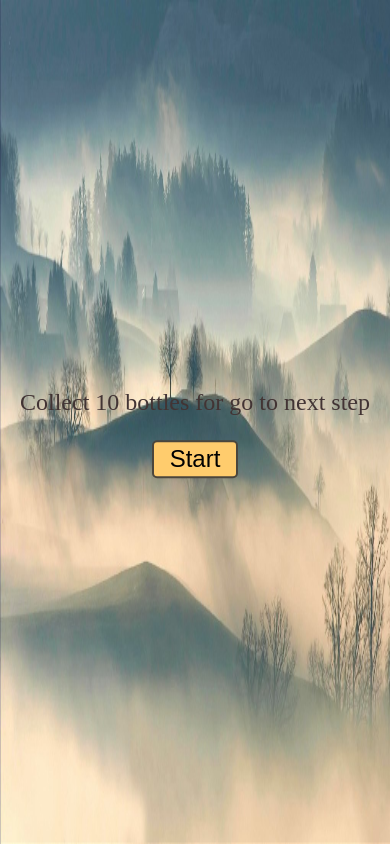
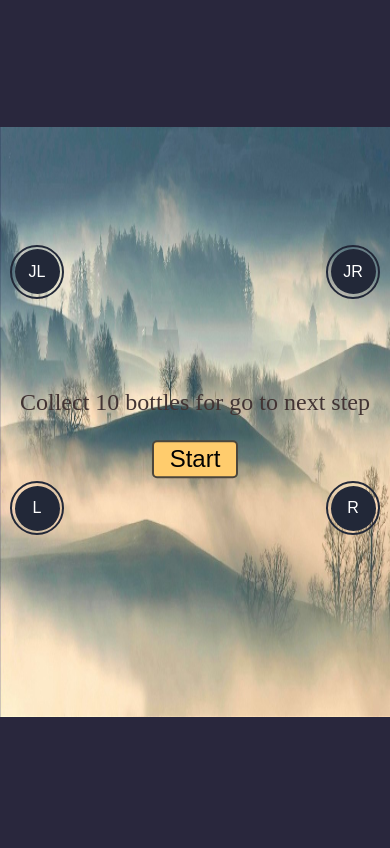
Before and after one commit to deepak-coding-art/whiskey-run, a plain HTML site: page index.html in a window 390 px wide. Drawn offline with Linux system fonts and the light colour scheme.

Commit message:
Chnage some controlls.

```diff
--- a/index.html
+++ b/index.html
@@ -10,6 +10,12 @@
   <body>
     <div class="game-container">
       <canvas class="canvas-element"></canvas>
+      <div class="mobile-controls">
+        <div class="mobile-left"><button>L</button></div>
+        <div class="mobile-right"><button>R</button></div>
+        <div class="mobile-top-left"><button>JL</button></div>
+        <div class="mobile-top-right"><button>JR</button></div>
+      </div>
     </div>
     <div class="startContainer" id="startContainer">
       <p class="startMessage">Collect 10 bottles for go to next step</p>
--- a/script.js
+++ b/script.js
@@ -4,14 +4,25 @@ const c = canvas.getContext("2d");
 const startBtn = document.getElementById("startBtn");
 const winBtn = document.getElementById("winBtn");
 
-const baseUrl = "/whiskey-run/";
+const baseUrl = "/";
 
 let stop = false;
 let frameCount = 0;
 let fps, fpsInterval, startTime, now, then, elapsed;
 
-canvas.width = innerWidth;
-canvas.height = innerHeight;
+// Get the device pixel ratio
+const dpr = window.devicePixelRatio || 1;
+
+// Get the canvas size in CSS pixels
+const canvasWidth = canvas.clientWidth;
+const canvasHeight = canvas.clientHeight;
+
+// Set the canvas size in device pixels
+canvas.width = canvasWidth * dpr;
+canvas.height = canvasHeight * dpr;
+
+// canvas.width = canvas.clientWidth;
+// canvas.height = canvas.clientHeight;
 
 const gravity = 0.5;
 let score = 0;
@@ -50,7 +61,7 @@ let stagerFrame = 5;
 
 let animationRequestId;
 
-let winScore = 1;
+let winScore = 10;
 
 // character
 class Player {
@@ -455,74 +466,61 @@ function winGame() {
   document.getElementById("winContainer").style.display = "flex";
 }
 
-addEventListener("keydown", ({ keyCode }) => {
-  switch (keyCode) {
-    case 65:
+addEventListener("keydown", ({ key }) => {
+  if (key === "a" || key === "ArrowLeft") {
     keys.left.pressed = true;
-      break;
-    case 83:
-      break;
-    case 68:
+    return;
+  } else if (key === "d" || key === "ArrowRight") {
     keys.right.pressed = true;
-      break;
-    case 87:
+    return;
+  } else if (key === "w" || key === "ArrowUp" || key === " ") {
     if (player.velocity.y == 0 && !keys.up.pressed) {
       player.velocity.y -= 20;
     }
     keys.up.pressed = true;
-      break;
+    return;
   }
 });
 
-addEventListener("keyup", ({ keyCode }) => {
-  switch (keyCode) {
-    case 65:
+addEventListener("keyup", ({ key }) => {
+  if (key === "a" || key === "ArrowLeft") {
     keys.left.pressed = false;
-      break;
-    case 83:
-      break;
-    case 68:
+    return;
+  } else if (key === "d" || key === "ArrowRight") {
     keys.right.pressed = false;
-      break;
-    case 87:
+    return;
+  } else if (key === "w" || key === "ArrowUp" || key === " ") {
     keys.up.pressed = false;
-      break;
+    return;
+  } else if (key === "Enter") {
+    if (gameOver) {
+      gameOver = false;
+    }
   }
 });
 
-addEventListener("mousedown", (mouse) => {
-  if (mouse.y < canvas.height / 2) {
-    // Jump logic
+addEventListener("mouseup", () => {
+  gameOver = false;
+});
+
+addEventListener("touchstart", (touch) => {
+  // console.log("🙎Player: ", player.position.x, player.position.y);
+  // console.log(
+  //   "👆 Touch: ",
+  //   touch.touches[0].clientX * dpr,
+  //   touch.touches[0].clientY * dpr
+  // );
+  const touchX = touch.touches[0].clientX * dpr;
+  const touchY = touch.touches[0].clientY * dpr;
+  if (touchY < canvas.height / 2) {
     if (player.velocity.y == 0 && !keys.up.pressed) {
       player.velocity.y -= 20;
     }
     keys.up.pressed = true;
   }
-  if (mouse.x > player.position.x + player.width) {
+  if (touchX > canvas.width / 2) {
     keys.right.pressed = true;
-  } else if (mouse.x <= player.position.x) {
-    keys.left.pressed = true;
-  }
-});
-
-addEventListener("mouseup", () => {
-  gameOver = false;
-  keys.up.pressed = false;
-  keys.right.pressed = false;
-  keys.left.pressed = false;
-});
-
-addEventListener("touchstart", (touch) => {
-  console.log(touch.touches[0].clientX, touch.touches[0].clientY);
-  if (touch.touches[0].clientY < canvas.height / 2) {
-    if (player.velocity.y == 0 && !keys.up.pressed) {
-      player.velocity.y -= 20;
-    }
-    keys.up.pressed = true;
-  }
-  if (touch.touches[0].clientX > canvas.width / 2) {
-    keys.right.pressed = true;
-  } else if (touch.touches[0].clientX <= canvas.width / 2) {
+  } else if (touchX <= canvas.width / 2) {
     keys.left.pressed = true;
   }
 });
--- a/styles.css
+++ b/styles.css
@@ -4,11 +4,22 @@ body {
   height: 100vh;
   height: 100dvh;
   overflow: hidden;
+  background-color: rgb(41, 39, 61);
+  display: flex;
+  align-items: center;
+  justify-content: center;
+  overflow: hidden;
+}
+
+.game-container {
+  width: 100%;
+  height: 100%;
+  position: relative;
 }
 
 .canvas-element {
   width: 100%;
-  background: url("/whiskey-run/images/background_01.jpg");
+  background: url("/images/background_01.jpg");
   background-size: 100% 100%;
   height: 100%;
 }
@@ -80,3 +91,78 @@ body {
 .winBtn:hover {
   background-color: wheat;
 }
+
+.mobile-controls {
+  display: none;
+}
+
+@media only screen and (max-width: 900px) {
+  .game-container {
+    width: 100%;
+    height: 70%;
+    position: relative;
+  }
+
+  .mobile-controls {
+    display: block;
+    position: absolute;
+    left: 0;
+    top: 0;
+    width: 100%;
+    height: 100%;
+  }
+
+  .mobile-controls div {
+    position: absolute;
+
+    width: 50px;
+    height: 50px;
+    border-radius: 50%;
+    border: solid 2px rgb(34, 40, 56);
+    display: flex;
+    align-items: center;
+    justify-content: center;
+    padding: 0;
+    margin: 0;
+  }
+
+  .mobile-controls button {
+    width: 90%;
+    height: 90%;
+    border-radius: 50%;
+    background-color: rgb(34, 40, 56);
+    border: none;
+    z-index: 1;
+    color: white;
+    font-size: 1rem;
+    user-select: none;
+    padding: 0;
+    margin: 0;
+    cursor: pointer;
+  }
+
+  .mobile-controls button:active {
+    width: 105%;
+    height: 105%;
+  }
+
+  .mobile-left {
+    left: 10px;
+    top: 60%;
+  }
+
+  .mobile-right {
+    right: 10px;
+    top: 60%;
+  }
+
+  .mobile-top-right {
+    right: 10px;
+    top: 20%;
+  }
+
+  .mobile-top-left {
+    left: 10px;
+    top: 20%;
+  }
+}
```
Lines whose indentation alone changed are shown as unchanged.
